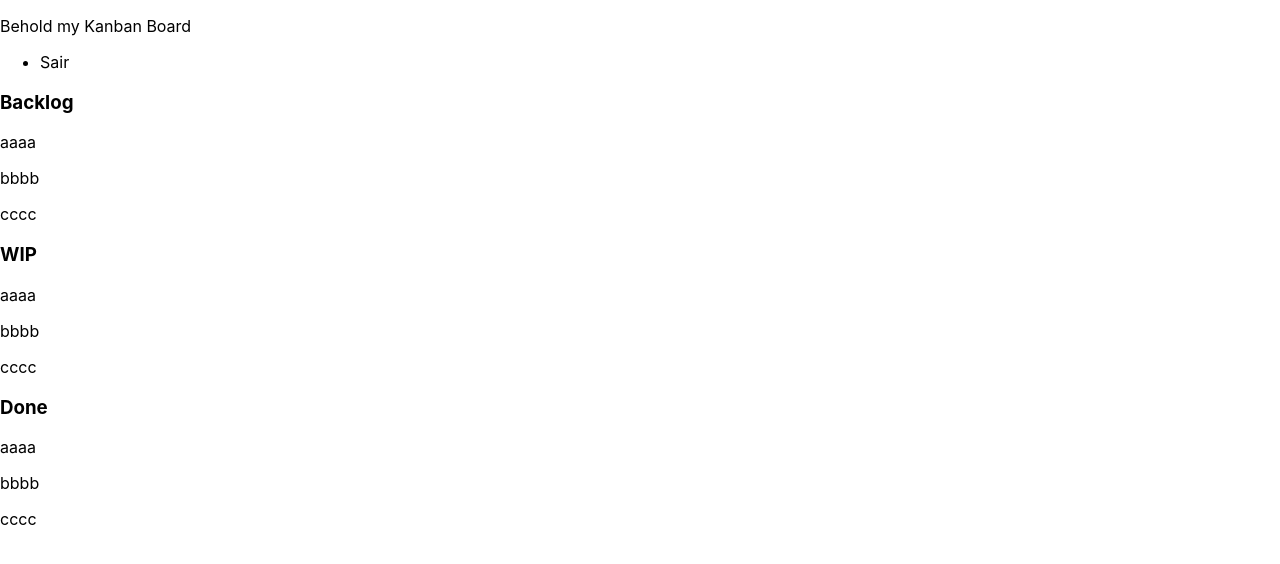
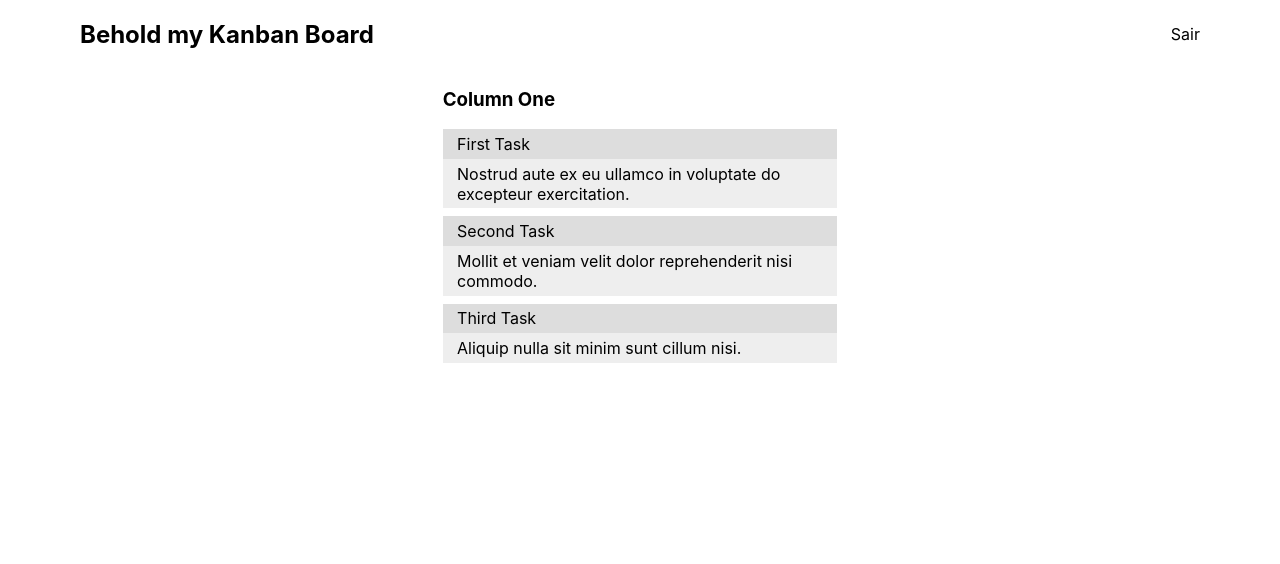
Before and after one commit to luisphelipe/react-kanban, a React (Create React App) app: page / in a window 1280 px wide. Shown: the top 564 px of the page. Built offline with nearby package versions, Linux system fonts and the light colour scheme.

Commit message:
Restructure the data, and how components expect it

```diff
--- a/src/App.css
+++ b/src/App.css
@@ -0,0 +1,49 @@
+body {
+  margin: 0;
+  padding: 0;
+}
+
+nav {
+  display: flex;
+  align-items: center;
+  justify-content: space-between;
+  padding: 0 5rem;
+}
+
+nav>ul {
+  display: flex;
+  list-style: none;
+}
+
+nav>ul>li {
+  /* text-decoration: none; */
+}
+
+#kanban-board {
+  width: 100%;
+  display: flex;
+  justify-content: space-around;
+}
+
+.kanban-column {
+  /* 100% divided by the number of columns */
+  box-sizing: border-box;
+  width: calc(100% / 3);
+  padding: 0 1rem;
+}
+
+.kanban-task {
+  margin: .5rem 0;
+  background-color: #eee;
+}
+
+.kanban-task-title,
+.kanban-task-description {
+  padding: .3rem .9rem;
+}
+
+.kanban-task-title {
+  background-color: #ddd;
+}
+
+.kanban-task-description {}
--- a/src/App.js
+++ b/src/App.js
@@ -1,4 +1,6 @@
 import React, { useState } from "react";
+import "./App.css";
+
 import KanbanBoard from "./components/KanbanBoard";
 import Navbar from "./components/Navbar";
 
--- a/src/components/KanbanBoard.js
+++ b/src/components/KanbanBoard.js
@@ -1,17 +1,14 @@
 import React, { useState } from "react";
 import KanbanColumn from "./KanbanColumn";
+import initialState from "./initialState";
 
 function KanbanBoard() {
-  const [categories, setCategories] = useState([
-    { title: "Backlog", tasks: ["aaaa", "bbbb", "cccc"] },
-    { title: "WIP", tasks: ["aaaa", "bbbb", "cccc"] },
-    { title: "Done", tasks: ["aaaa", "bbbb", "cccc"] }
-  ]);
+  const [columns, setColumns] = useState(initialState);
 
   return (
-    <div>
-      {categories.map(category => {
-        return <KanbanColumn category={category} />;
+    <div id="kanban-board">
+      {columns.order.map(columnId => {
+        return <KanbanColumn column={columns.data[columnId]} />;
       })}
     </div>
   );
--- a/src/components/KanbanColumn.js
+++ b/src/components/KanbanColumn.js
@@ -1,12 +1,12 @@
 import React from "react";
 import KanbanTask from "./KanbanTask";
 
-function KanbanColumn({ category }) {
+function KanbanColumn({ column }) {
   return (
-    <div>
-      <h3>{category.title}</h3>
-      {category.tasks.map(task => {
-        return <KanbanTask task={task} />;
+    <div className="kanban-column">
+      <h3>{column.title}</h3>
+      {column.tasks.order.map(taskId => {
+        return <KanbanTask task={column.tasks.data[taskId]} />;
       })}
     </div>
   );
--- a/src/components/KanbanTask.js
+++ b/src/components/KanbanTask.js
@@ -2,8 +2,9 @@ import React from "react";
 
 function KanbanTask({ task }) {
   return (
-    <div>
-      <p>{task}</p>
+    <div className="kanban-task">
+      <div className="kanban-task-title">{task.title}</div>
+      <div className="kanban-task-description">{task.content}</div>
     </div>
   );
 }
--- a/src/components/Navbar.js
+++ b/src/components/Navbar.js
@@ -2,14 +2,12 @@ import React from "react";
 
 function Navbar() {
   return (
-    <div>
-      <p>Behold my Kanban Board</p>
-      <nav>
-        <ul>
-          <li>Sair</li>
-        </ul>
-      </nav>
-    </div>
+    <nav>
+      <h1>Behold my Kanban Board</h1>
+      <ul>
+        <li>Sair</li>
+      </ul>
+    </nav>
   );
 }
 
--- /dev/null
+++ b/src/components/initialState.js
@@ -0,0 +1,30 @@
+export default {
+  data: {
+    "column-1": {
+      id: "column-1",
+      title: "Column One",
+      tasks: {
+        data: {
+          "task-1": {
+            id: "task-1",
+            title: "First Task",
+            content:
+              "Nostrud aute ex eu ullamco in voluptate do excepteur exercitation."
+          },
+          "task-2": {
+            id: "task-2",
+            title: "Second Task",
+            content: "Mollit et veniam velit dolor reprehenderit nisi commodo."
+          },
+          "task-3": {
+            id: "task-3",
+            title: "Third Task",
+            content: "Aliquip nulla sit minim sunt cillum nisi."
+          }
+        },
+        order: ["task-1", "task-2", "task-3"]
+      }
+    }
+  },
+  order: ["column-1"]
+};
```
